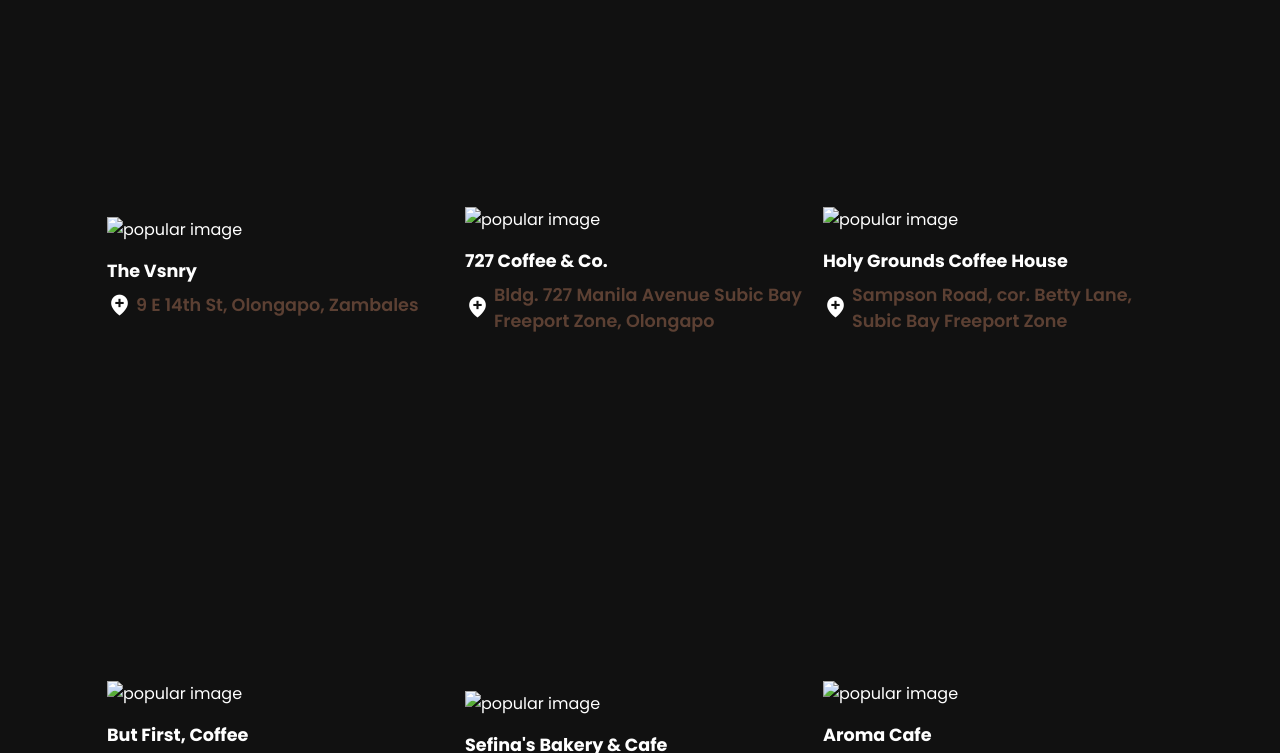
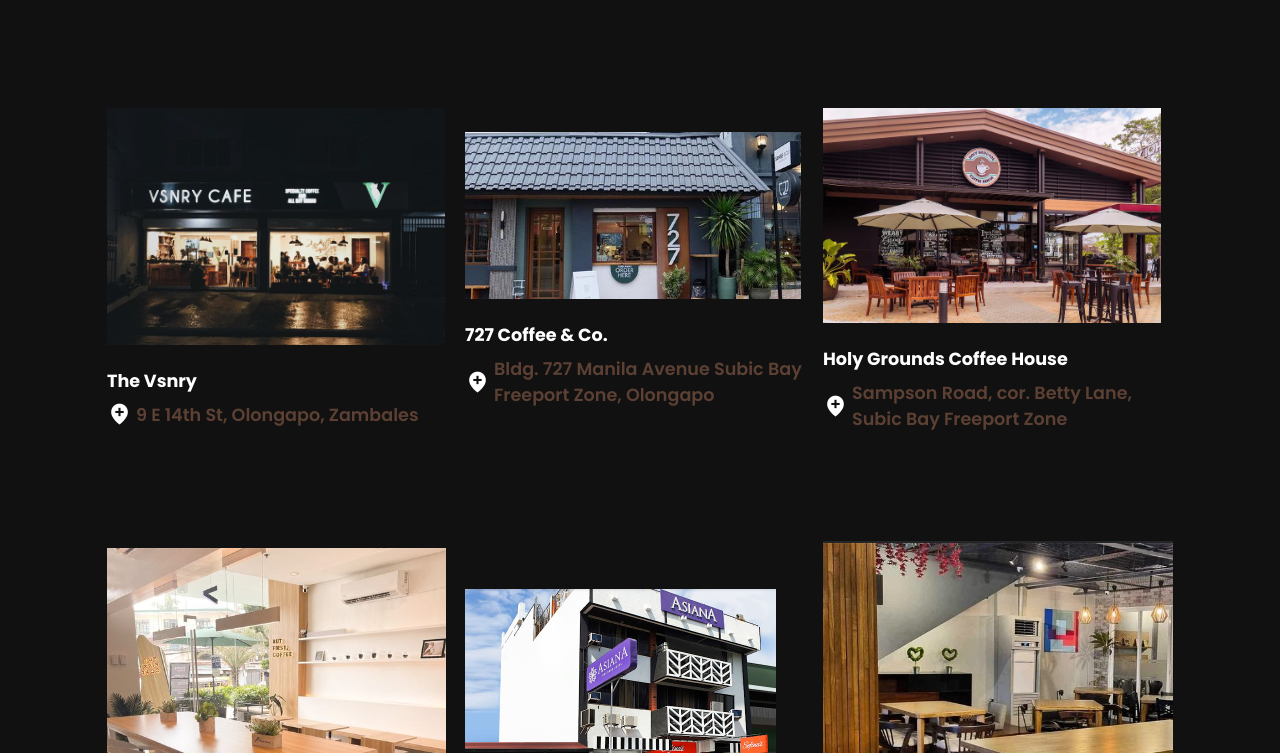
Before and after one commit to MaverickC301/Projects, a plain HTML site: page map.html in a window 1280 px wide. Shown: the part 199-952 px from the top of the page. Drawn offline with nearby package versions, Linux system fonts and the light colour scheme.

Commit message:
Update map.html

```diff
--- a/map.html
+++ b/map.html
@@ -26,7 +26,7 @@
         <div class="popular__container container grid">
             <article class="popular__card">
                 <div class="popular__image">
-                    <img src="img/vsnrycoffee.png" alt="popular image" class="popular__img">
+                    <img src="Coffee Shops/img/vsnrycoffee.png" alt="popular image" class="popular__img">
                     <div class="popular__shadow"></div>
                 </div>
 
@@ -41,7 +41,7 @@
 
             <article class="popular__card">
                 <div class="popular__image">
-                    <img src="img/727coffee.png" alt="popular image" class="popular__img"></a>
+                    <img src="Coffee Shops/img/727coffee.png" alt="popular image" class="popular__img"></a>
                     <div class="popular__shadow"></div>
                 </div>
 
@@ -57,7 +57,7 @@
 
             <article class="popular__card">
                 <div class="popular__image">
-                    <img src="img/holygrounds.png" alt="popular image" class="popular__img">
+                    <img src="Coffee Shops/img/holygrounds.png" alt="popular image" class="popular__img">
                     <div class="popular__shadow"></div>
                 </div>
 
@@ -73,7 +73,7 @@
 
             <article class="popular__card">
                 <div class="popular__image">
-                    <img src="img/butfirstcoffee.png" alt="popular image" class="popular__img">
+                    <img src="Coffee Shops/img/butfirstcoffee.png" alt="popular image" class="popular__img">
                     <div class="popular__shadow"></div>
                 </div>
 
@@ -89,7 +89,7 @@
 
             <article class="popular__card">
                 <div class="popular__image">
-                    <img src="img/sefinascafe.png" alt="popular image" class="popular__img">
+                    <img src="Coffee Shops/img/sefinascafe.png" alt="popular image" class="popular__img">
                     <div class="popular__shadow"></div>
                 </div>
 
@@ -105,7 +105,7 @@
 
             <article class="popular__card">
                 <div class="popular__image">
-                    <img src="img/aromacafe.png" alt="popular image" class="popular__img">
+                    <img src="Coffee Shops/img/aromacafe.png" alt="popular image" class="popular__img">
                     <div class="popular__shadow"></div>
                 </div>
 
@@ -121,7 +121,7 @@
 
             <article class="popular__card">
                 <div class="popular__image">
-                    <img src="img/tambayan.png" alt="popular image" class="popular__img">
+                    <img src="Coffee Shops/img/tambayan.png" alt="popular image" class="popular__img">
                     <div class="popular__shadow"></div>
                 </div>
 
@@ -137,7 +137,7 @@
 
             <article class="popular__card">
                 <div class="popular__image">
-                    <img src="img/primero.png" alt="popular image" class="popular__img">
+                    <img src="Coffee Shopsimg/primero.png" alt="popular image" class="popular__img">
                     <div class="popular__shadow"></div>
                 </div>
 
@@ -151,7 +151,7 @@
                 </div>
             </article>
         </div>
-        <a href="main.html" class="btn">Go back<i class='bx bxs-right-arrow' ></i></a>
+        <a href="index.html" class="btn">Go back<i class='bx bxs-right-arrow' ></i></a>
     </section>
 </body>
 </html>
```
